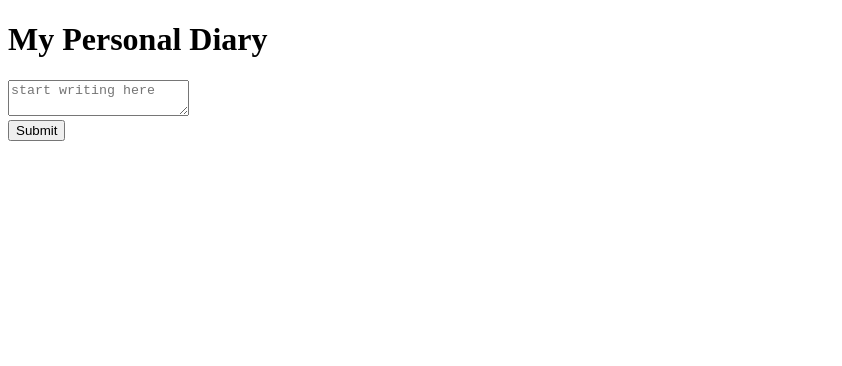
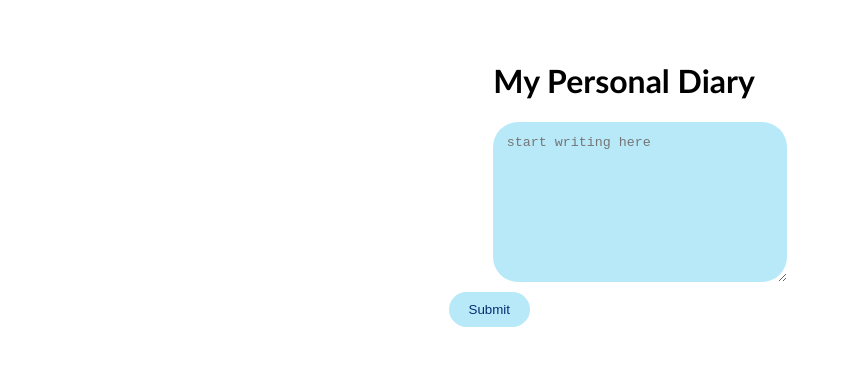
Before and after one commit to mariapetra/DiaryApp, a plain HTML site: page index.html in a window 1280 px wide. Shown: the whole page, without its empty margins (0-842 px from the left). Drawn offline with Linux system fonts and the light colour scheme.

Commit message:
styled css. EL in JS.

```diff
--- a/index.html
+++ b/index.html
@@ -8,12 +8,10 @@
     <link rel="stylesheet" href="style.css">
 </head>
 <body>
-
-
-    <h1>My Personal Diary</h1>
+    <h1 class="title">My Personal Diary</h1>
     <form id="entryForm">
         <textarea type="text" class="entry-textbox" placeholder="start writing here"></textarea><br>
-        <button type="submit">Submit</button>
+        <button type="submit" class="button">Submit</button>
 
     </form>
 
--- a/index.js
+++ b/index.js
@@ -0,0 +1,7 @@
+const entryForm = document.getElementById("entryForm");
+
+function addEntryToDom(event) {
+    event.preventDefault();
+}
+
+entryForm.addEventListener("submit", addEntryToDom)
--- a/style.css
+++ b/style.css
@@ -0,0 +1,42 @@
+body {
+    margin: 20px;
+    padding: 20px;
+    font-family: 'Gill Sans', 'Gill Sans MT';
+    display: grid;
+    justify-content: center;
+
+}
+
+#title {
+    color: rgb(8, 45, 114);
+    margin-bottom: 1em;
+    text-align: center;
+}
+
+.entry-textbox {
+    background-color: rgb(184, 233, 248);
+    color: rgb(8, 45, 114);
+    width: 20em;
+    height: 10em;
+    padding: 1em;
+    margin-bottom: 0.5em;
+    border: unset;
+    border-radius: 25px;
+
+}
+
+#entryForm .button {
+    border-radius: 25px;
+    padding: 10px 20px;
+    position: absolute;
+    right: 750px;
+    background-color: rgb(184, 233, 248);
+    color: rgb(8, 45, 114);
+    border: unset;
+
+}
+
+.entry-textbox {
+    outline: none;
+
+}
```
